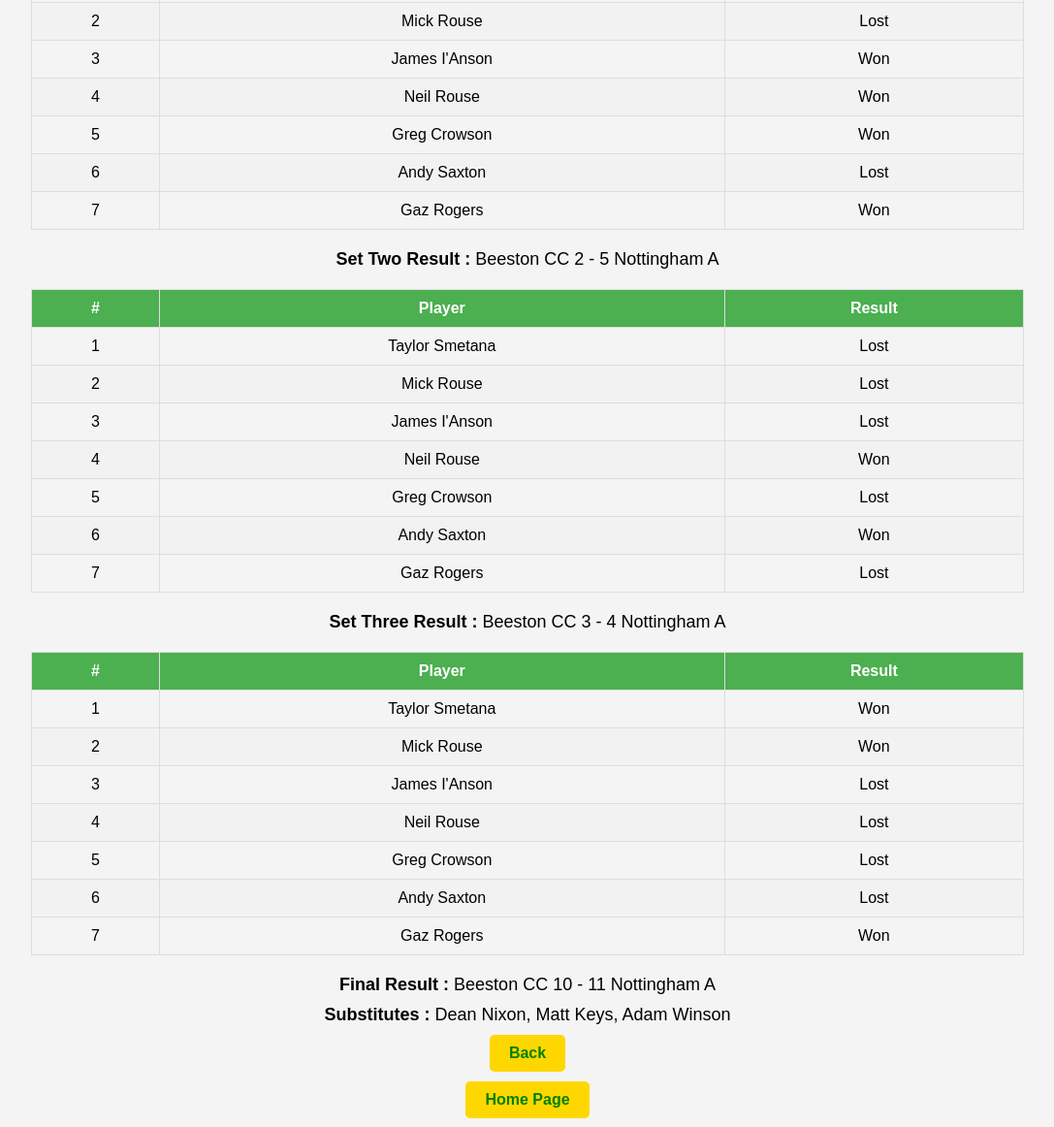
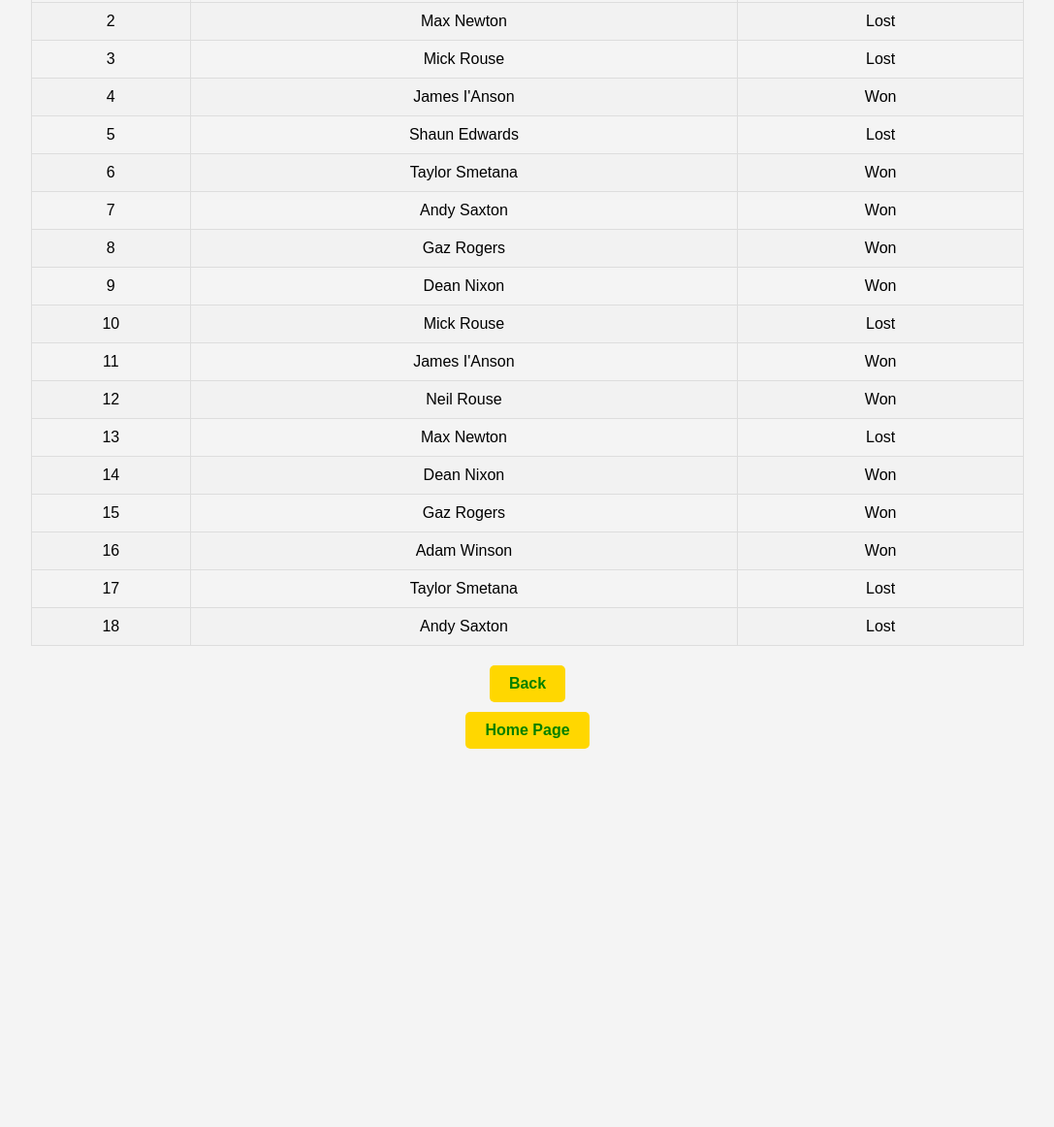
Before and after one commit to bccil/hemsby-team, a plain HTML site: page index.html in a window 1280 px wide. Shown: the part 185-1347 px from the top of the page at 97% size, without its empty margins (96-1183 px from the left). After the commit the page ends 966 px from the top, so only its background shows below. Drawn offline with Linux system fonts and the light colour scheme.

Commit message:
Update index.html

```diff
--- a/index.html
+++ b/index.html
@@ -77,7 +77,7 @@
 </header>
 
 <section>
-    <div class="sub-header"><strong>Set One Result : </strong>Beeston CC 5 - 2 Nottingham A</div>
+    <div class="sub-header"><strong>Group Match One : </strong>Rack N Roll 7 - 11 Stapleford</div>
 </section>
 
     <!-- Table for Player Results -->
@@ -92,156 +92,99 @@
     <tbody>
         <tr>
             <td>1</td>
+            <td>Neil Rouse</td>
+            <td>Won</td>
+        </tr>
+        <tr>
+            <td>2</td>
+            <td>Max Newton</td>
+            <td>Lost</td>
+        </tr>
+        <tr>
+            <td>3</td>
+            <td>Mick Rouse</td>
+            <td>Lost</td>
+        </tr>
+        <tr>
+            <td>4</td>
+            <td>James I'Anson</td>
+            <td>Won</td>
+        </tr>
+        <tr>
+            <td>5</td>
+            <td>Shaun Edwards</td>
+            <td>Lost</td>
+        </tr>
+        <tr>
+            <td>6</td>
             <td>Taylor Smetana</td>
             <td>Won</td>
         </tr>
         <tr>
-            <td>2</td>
+            <td>7</td>
+            <td>Andy Saxton</td>
+            <td>Won</td>
+        </tr>
+        <tr>
+            <td>8</td>
+            <td>Gaz Rogers</td>
+            <td>Won</td>
+        </tr>
+        <tr>
+            <td>9</td>
+            <td>Dean Nixon</td>
+            <td>Won</td>
+        </tr>
+        <tr>
+            <td>10</td>
             <td>Mick Rouse</td>
             <td>Lost</td>
         </tr>
         <tr>
-            <td>3</td>
+            <td>11</td>
             <td>James I'Anson</td>
             <td>Won</td>
         </tr>
         <tr>
-            <td>4</td>
+            <td>12</td>
             <td>Neil Rouse</td>
             <td>Won</td>
         </tr>
         <tr>
-            <td>5</td>
-            <td>Greg Crowson</td>
+            <td>13</td>
+            <td>Max Newton</td>
+            <td>Lost</td>
+        </tr>
+        <tr>
+            <td>14</td>
+            <td>Dean Nixon</td>
             <td>Won</td>
         </tr>
         <tr>
-            <td>6</td>
-            <td>Andy Saxton</td>
-            <td>Lost</td>
-        </tr>
-        <tr>
-            <td>7</td>
+            <td>15</td>
             <td>Gaz Rogers</td>
             <td>Won</td>
         </tr>
-    </tbody>
-</table>
-
-<section>
-    <div class="sub-header"><strong>Set Two Result : </strong>Beeston CC 2 - 5 Nottingham A</div>
-</section>
-
-    <!-- Table for Player Results -->
-<table>
-    <thead>
         <tr>
-            <th>#</th>
-            <th>Player</th>
-            <th>Result</th>
+            <td>16</td>
+            <td>Adam Winson</td>
+            <td>Won</td>
         </tr>
-    </thead>
-    <tbody>
         <tr>
-            <td>1</td>
+            <td>17</td>
             <td>Taylor Smetana</td>
             <td>Lost</td>
         </tr>
         <tr>
-            <td>2</td>
-            <td>Mick Rouse</td>
-            <td>Lost</td>
-        </tr>
-        <tr>
-            <td>3</td>
-            <td>James I'Anson</td>
-            <td>Lost</td>
-        </tr>
-        <tr>
-            <td>4</td>
-            <td>Neil Rouse</td>
-            <td>Won</td>
-        </tr>
-        <tr>
-            <td>5</td>
-            <td>Greg Crowson</td>
-            <td>Lost</td>
-        </tr>
-        <tr>
-            <td>6</td>
+            <td>18</td>
             <td>Andy Saxton</td>
-            <td>Won</td>
-        </tr>
-        <tr>
-            <td>7</td>
-            <td>Gaz Rogers</td>
             <td>Lost</td>
         </tr>
     </tbody>
 </table>
 
 <section>
-    <div class="sub-header"><strong>Set Three Result : </strong>Beeston CC 3 - 4 Nottingham A</div>
-</section>
-
-    <!-- Table for Player Results -->
-<table>
-    <thead>
-        <tr>
-            <th>#</th>
-            <th>Player</th>
-            <th>Result</th>
-        </tr>
-    </thead>
-    <tbody>
-        <tr>
-            <td>1</td>
-            <td>Taylor Smetana</td>
-            <td>Won</td>
-        </tr>
-        <tr>
-            <td>2</td>
-            <td>Mick Rouse</td>
-            <td>Won</td>
-        </tr>
-        <tr>
-            <td>3</td>
-            <td>James I'Anson</td>
-            <td>Lost</td>
-        </tr>
-        <tr>
-            <td>4</td>
-            <td>Neil Rouse</td>
-            <td>Lost</td>
-        </tr>
-        <tr>
-            <td>5</td>
-            <td>Greg Crowson</td>
-            <td>Lost</td>
-        </tr>
-        <tr>
-            <td>6</td>
-            <td>Andy Saxton</td>
-            <td>Lost</td>
-        </tr>
-        <tr>
-            <td>7</td>
-            <td>Gaz Rogers</td>
-            <td>Won</td>
-        </tr>
-    </tbody>
-</table>
-
-<section>
-    <div class="sub-header"><strong>Final Result : </strong>Beeston CC 10 - 11 Nottingham A</div>
-</section>
-
-<section>
-    <div class="sub-header"><strong>Substitutes : </strong>Dean Nixon, Matt Keys, Adam Winson</div>
-</section>
-
-<section>
-<p><a href="https://bccil.github.io/league-results/" class="button-link">Back</a></p>
+<p><a href="https://bccil.github.io/hemsby/" class="button-link">Back</a></p>
 <p><a href="https://bccil.github.io/home/" class="button-link">Home Page</a></p>
 </section>
 
```
